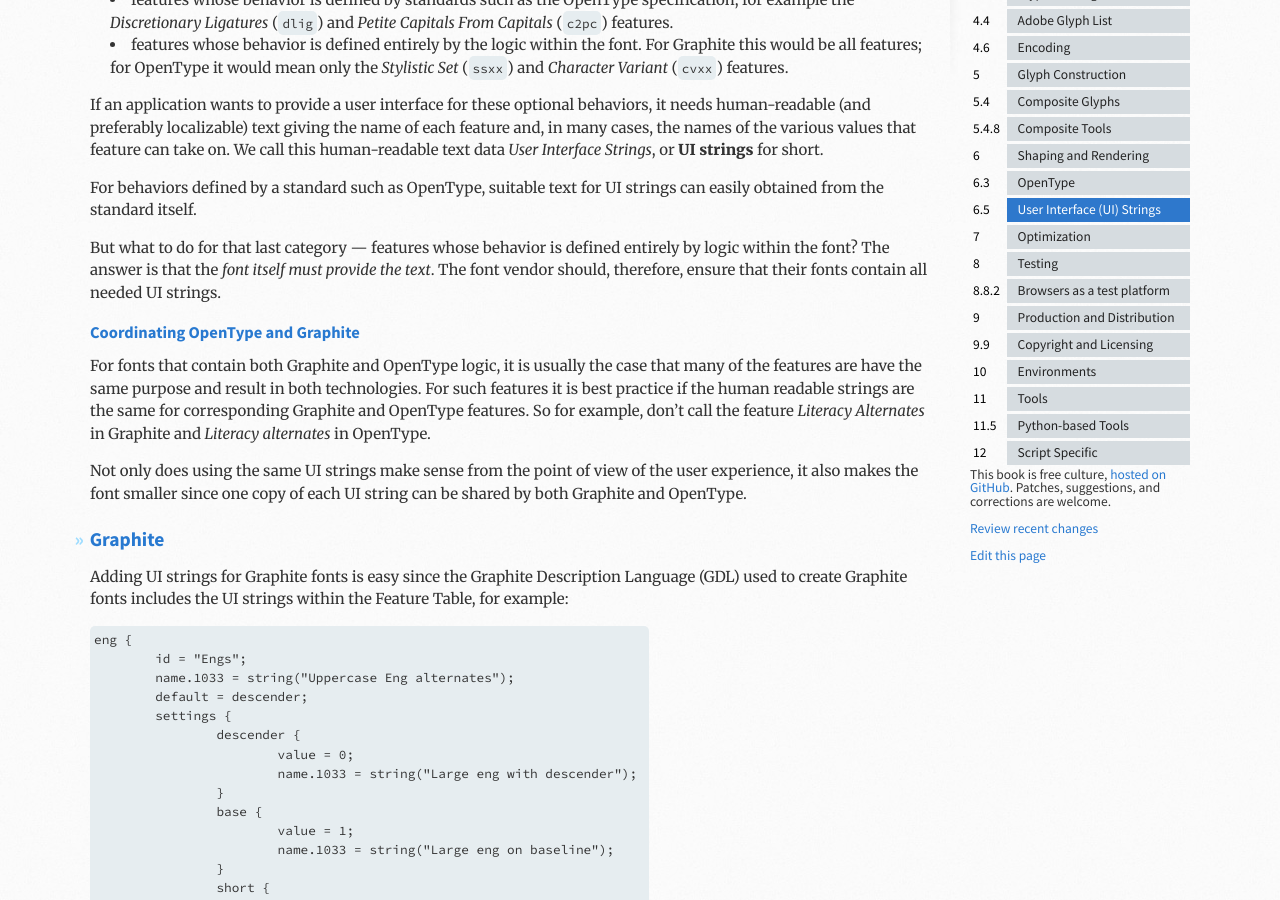
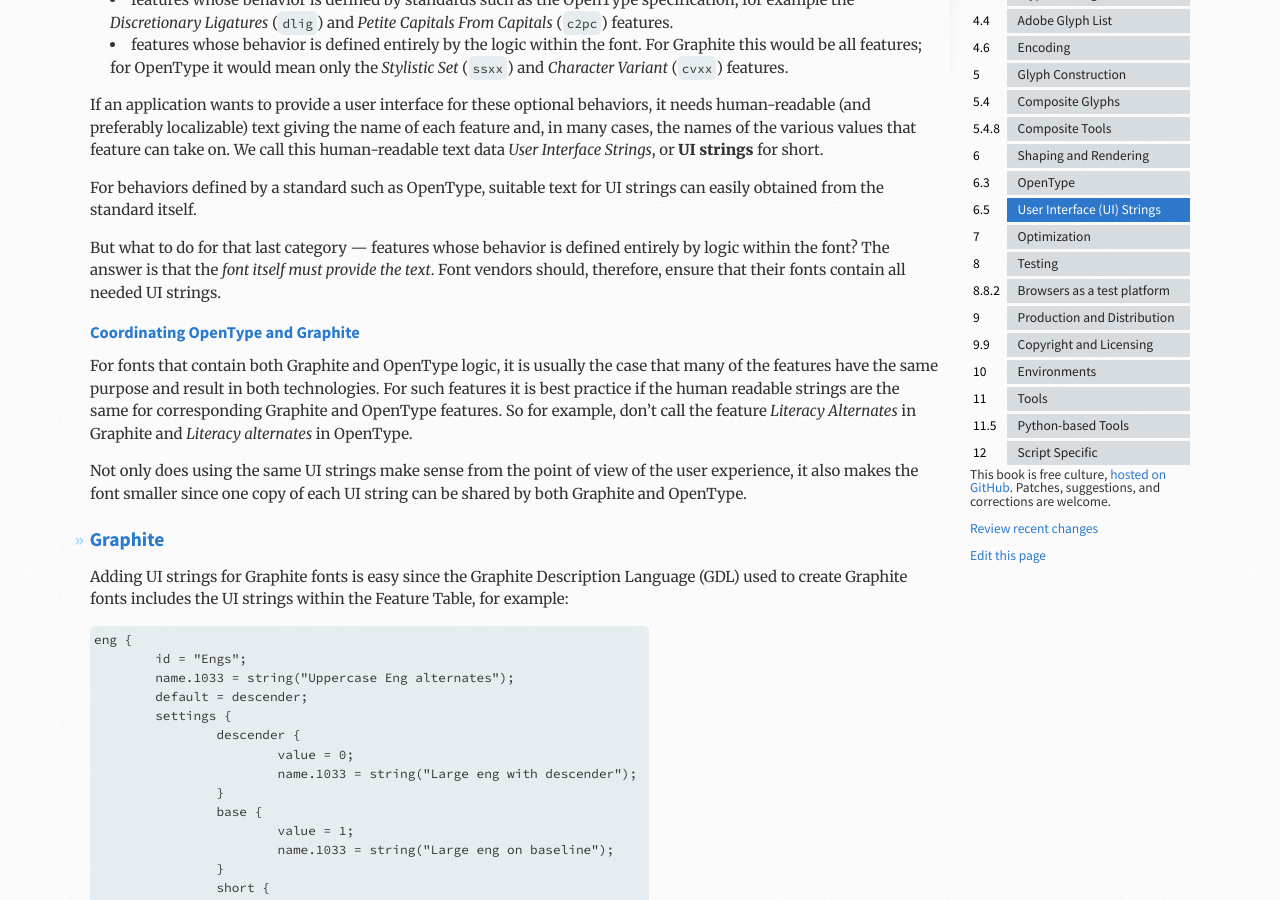
Before and after one commit to silnrsi/FDBP, a Jekyll site: the page built from en-US/User_Interface_Strings.md, in a window 1280 px wide and 900 px high, scrolled down 605 px. Built offline with Jekyll 4.4.1, drawn with Linux system fonts in a browser that asks for light colours.

Commit message:
more minor edits

````diff
--- a/en-US/User_Interface_Strings.md
+++ b/en-US/User_Interface_Strings.md
@@ -26,11 +26,11 @@ If an application wants to provide a user interface for these optional behaviors
 
 For behaviors defined by a standard such as OpenType, suitable text for UI strings can easily obtained from the standard itself.
 
-But what to do for that last category &mdash; features whose behavior is defined entirely by logic within the font? The answer is that the _font itself must provide the text_. The font vendor should, therefore, ensure that their fonts contain all needed UI strings.
+But what to do for that last category &mdash; features whose behavior is defined entirely by logic within the font? The answer is that the _font itself must provide the text_. Font vendors should, therefore, ensure that their fonts contain all needed UI strings.
 
 ### Coordinating OpenType and Graphite
 
-For fonts that contain both Graphite and OpenType logic, it is usually the case that many of the features are have the same purpose and result in both technologies. For such features it is best practice if the human readable strings are the same for corresponding Graphite and OpenType features. So for example, don’t call the feature *Literacy Alternates* in Graphite and *Literacy alternates* in OpenType.
+For fonts that contain both Graphite and OpenType logic, it is usually the case that many of the features have the same purpose and result in both technologies. For such features it is best practice if the human readable strings are the same for corresponding Graphite and OpenType features. So for example, don’t call the feature *Literacy Alternates* in Graphite and *Literacy alternates* in OpenType.
 
 Not only does using the same UI strings make sense from the point of view of the user experience, it also makes the font smaller since one copy of each UI string can be shared by both Graphite and OpenType.
 
@@ -75,7 +75,6 @@ For OpenType, the only two features that need UI strings are the [Stylistic Sets
 It is important to keep in mind fundamental differences between Stylist Sets and Character Variants:
 
 * Stylistic Sets are, by definition, binary features &mdash; a given Stylistic Set is either on or off.
-
 * Character Variants can be binary, but they can also be defined with more than two possible values.
 
 Similarly, the UI strings that can be provided for Stylist Sets are different than that for Character Variants:
@@ -142,9 +141,7 @@ Here is the same example with some French localization added:
 While feature name and value strings are the minimum we should be providing, OpenType Character Variant features can provide additional data that may be useful within a UI:
 
 * *Tool tip*: a string that an application can use as a tool tip in the UI
-
 * *Sample Text*: a string that illustrates the effect of the feature
-
 * *USV list*: not a string, but rather a list of Unicode Scalar Value of the characters for which this feature provides glyph variants. (NB: This is not an array of strings, therefore features which affect character sequences can’t really be represented by this entry).
 
 The XML control file provided as input to `ttffeatparms` can provide all of this additional information, but at the present time we are unaware of any application that can use any of it. Therefore we consider this extra data to be optional and low priority.
@@ -154,7 +151,6 @@ The XML control file provided as input to `ttffeatparms` can provide all of this
 The desired sequence is as follows:
 
 * Compile OpenType (and, if used, Graphite) features into the font before adding OpenType UI strings
-
 * Add OpenType UI strings into the font. The basic command to do this looks as follows:
 
 ```
````
